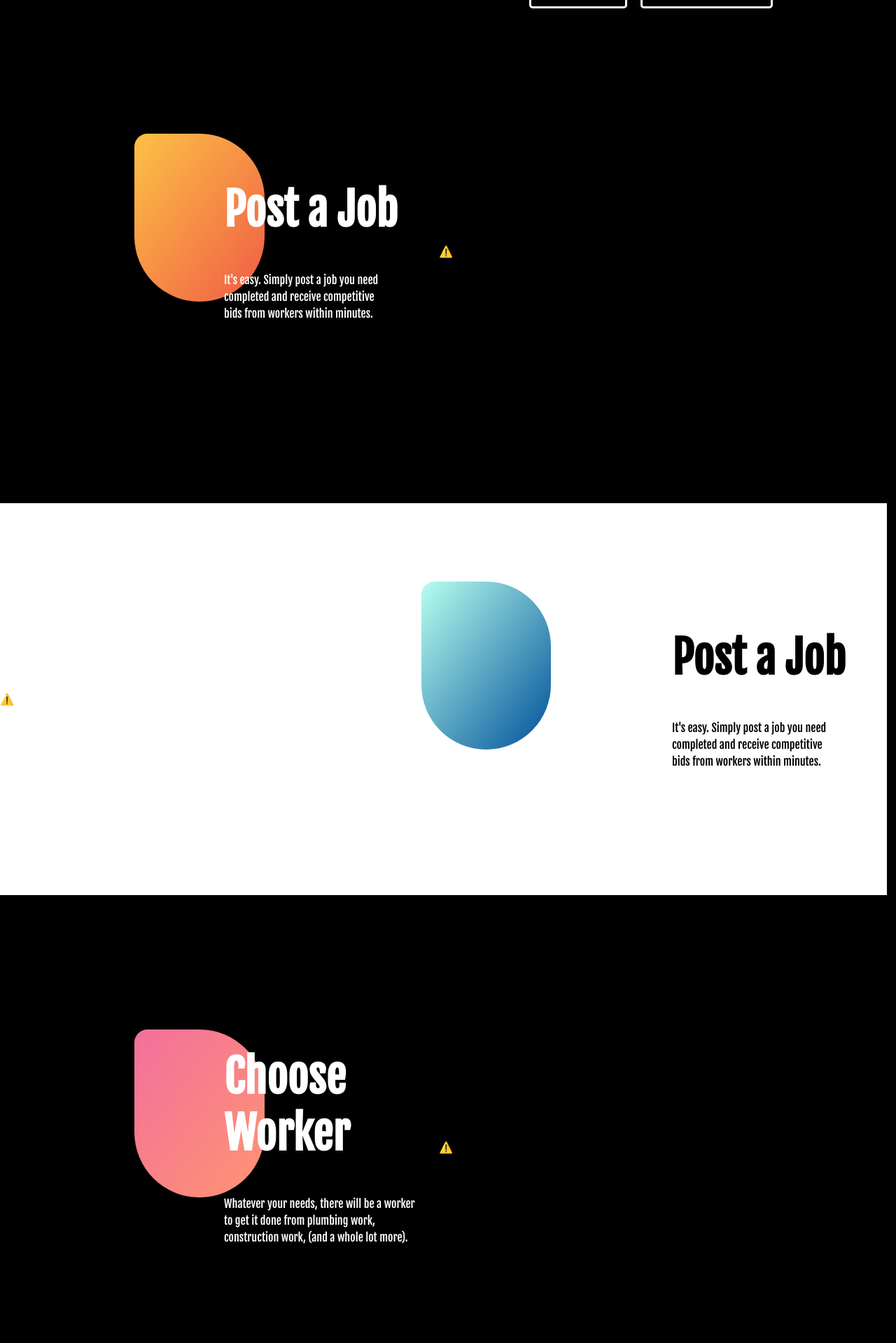
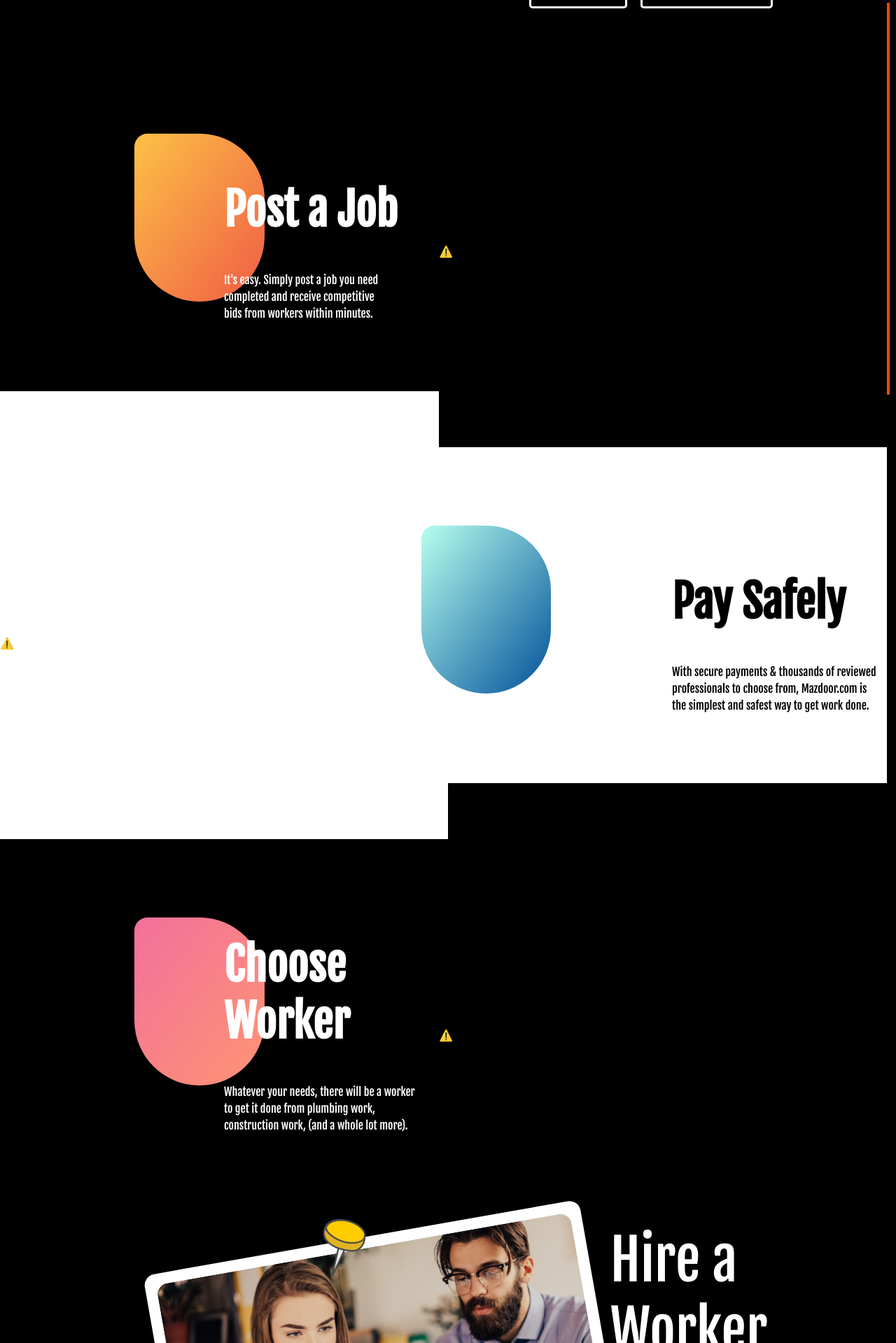
Before and after one commit to NeetVerat/MAZDOOR, a PHP site: page / in a window 1280 px wide; the page is wider, and only the part inside the window is pictured. Shown: the part 801-2720 px from the top of that part at 70% size. Run offline with PHP 8.4, Linux system fonts and the light colour scheme; some libraries are stand-ins or nearby versions; grey boxes are pictures that could not be loaded.

Commit message:
add features of bidding page

```diff
--- a/bidding_page.php
+++ b/bidding_page.php
@@ -133,6 +133,7 @@ if (isset($_POST['submit'])) {
           ?>
           <?php
               for ($row['id'] = 0; $row['id'] < 1; $row['id']++) {
+                if ($row['tokenpb'] == $token) {
                   echo "<li>";
                   echo '<div class="row">';
                   echo '<div class="column">';
@@ -148,6 +149,7 @@ if (isset($_POST['submit'])) {
                   echo "</p>";
                   echo "</div>";
                   echo "</li>";
+                }
               }
 
               ?>
@@ -180,8 +182,7 @@ if (isset($_POST['submit'])) {
 
               <input type="file" placeholder="Upload your Tendure" name="tenderpdf" class="tender"
                 value="<?php echo $tenderpdf ?>" />
-              <input type="text" placeholder="Description" name="tokenpb" value="<?php echo $params['tokenpb'] ?>"
-                style="display: none;" />
+              <input type="text" placeholder="Description" name="tokenpb" value="<?php echo $params['token'] ?>" />
               <br><button name="submit">Submit</button>
             </div>
           </form>
--- a/css/style.css
+++ b/css/style.css
@@ -268,7 +268,8 @@ a {
   background: #000;
   color: #fff;
   justify-content: space-between;
-  margin-top: 5rem;
+  padding-top: 5rem;
+  box-shadow: 4px 5px orangered;
 }
 
 lottie-player {
@@ -318,7 +319,7 @@ lottie-player {
   background: #fff;
   color: #000;
   justify-content: space-between;
-  margin-top: 5rem;
+  padding-top: 5rem;
   flex-direction: row-reverse;
 }
 
@@ -367,7 +368,7 @@ lottie-player {
   background: #000;
   color: #fff;
   justify-content: space-between;
-  margin-top: 5rem;
+  padding-top: 5rem;
 }
 
 /* ------------------------------------------------------------------------------------------------------------------------------- */
--- a/index.php
+++ b/index.php
@@ -126,12 +126,13 @@
   <div class="testing_features1">
     <div class="circle-behind1"></div>
     <div class="a1">
-      <h1>Post a Job</h1>
+      <h1>Pay Safely</h1>
       <p>
-        It's easy. Simply post a
-        job you need<br /> completed
-        and receive competitive<br />
-        bids from workers within minutes.
+        With secure payments &
+        thousands of reviewed<br /> professionals to choose
+        from, Mazdoor.com is<br /> the
+        simplest and safest way to
+        get work done.
       </p>
     </div>
     <div class="b1">
```
Also changed, not shown: bid.php (+6 -2 lines). Lines whose indentation alone changed are shown as unchanged.
